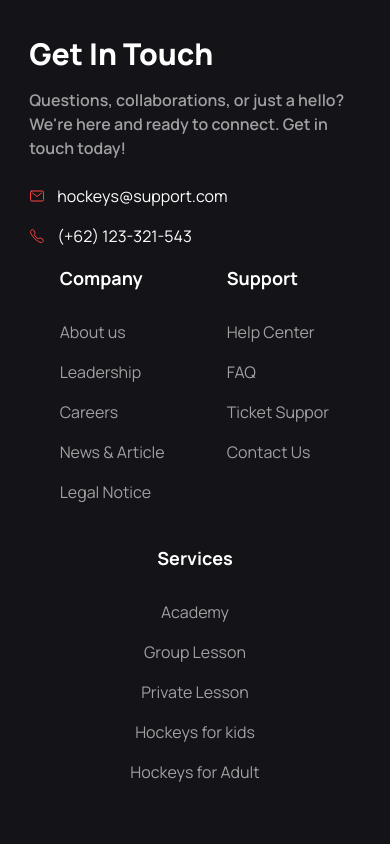
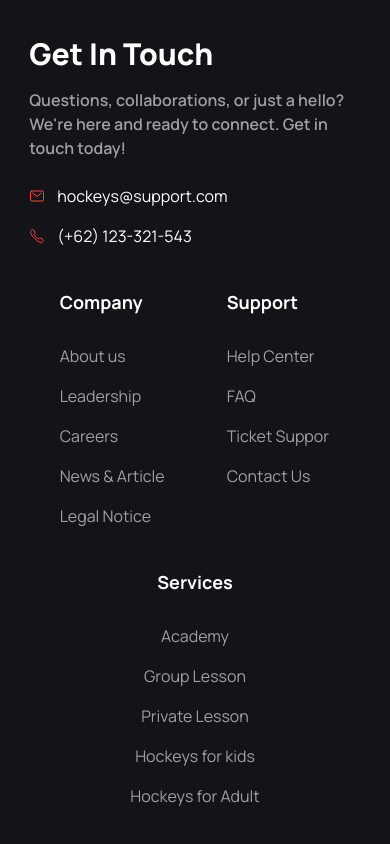
Before and after one commit to sifat2626/hockeys, a plain HTML site: page index.html in a window 390 px wide. Shown: the part 11152-11996 px from the top of the page. Drawn offline with nearby package versions, Linux system fonts and the light colour scheme.

Commit message:
margin fixed

```diff
--- a/index.html
+++ b/index.html
@@ -761,7 +761,7 @@
         </div>
       </div>
 
-      <div class="md:col-span-7 ">
+      <div class="md:col-span-7 mt-10 md:mt-0">
         <div class="grid grid-cols-12 items-start">
           <div class="col-span-6 md:col-span-4 grid justify-center lg:justify-end">
             <h3 class="text-white text-lg font-bold mb-7">Company</h3>
```
